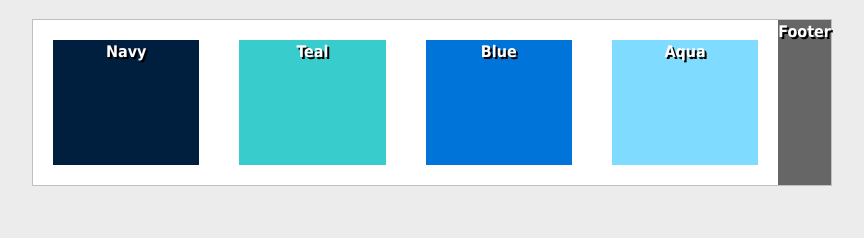
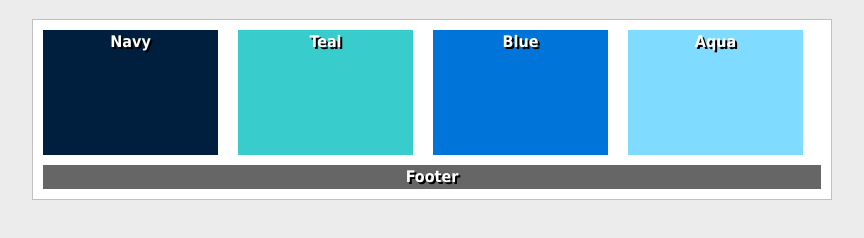
Before and after one commit to Dalalalsaedi/ifsc-3010, a plain HTML site: page positioning-lab/float-2.html in a window 1280 px wide. Shown: the part 148-386 px from the top of the page, without its empty margins (208-1072 px from the left). Drawn offline with Linux system fonts and the light colour scheme.

Commit message:
Positioning LabPositioning Lab update

```diff
--- a/positioning-lab/float-2.html
+++ b/positioning-lab/float-2.html
@@ -33,7 +33,7 @@
       margin-right: auto;
       margin-left: auto;
       text-shadow: 2px 2px #000;
-      display:flex
+
 
     }
     #navy {
@@ -41,7 +41,7 @@
       width: 175px;
       height: 125px;
       float: left;
-     margin: 20px;
+     margin: 10px;
 
 
 
@@ -51,14 +51,14 @@
       width: 175px;
       height: 125px;
       float: left;
-      margin: 20px;
+      margin: 10px;
     }
     #blue {
       background-color: #0074D9;
       width: 175px;
       height: 125px;
       float: left;
-    margin: 20px;
+    margin: 10px;
 
     }
     #aqua {
@@ -66,13 +66,14 @@
       width: 175px;
       height: 125px;
       float: left;
-      margin: 20px;
+      margin: 10px;
 
 
     }
     #footer {
       background-color: #666;
       clear: both;
+      margin: 10px;
 
 
 
```
